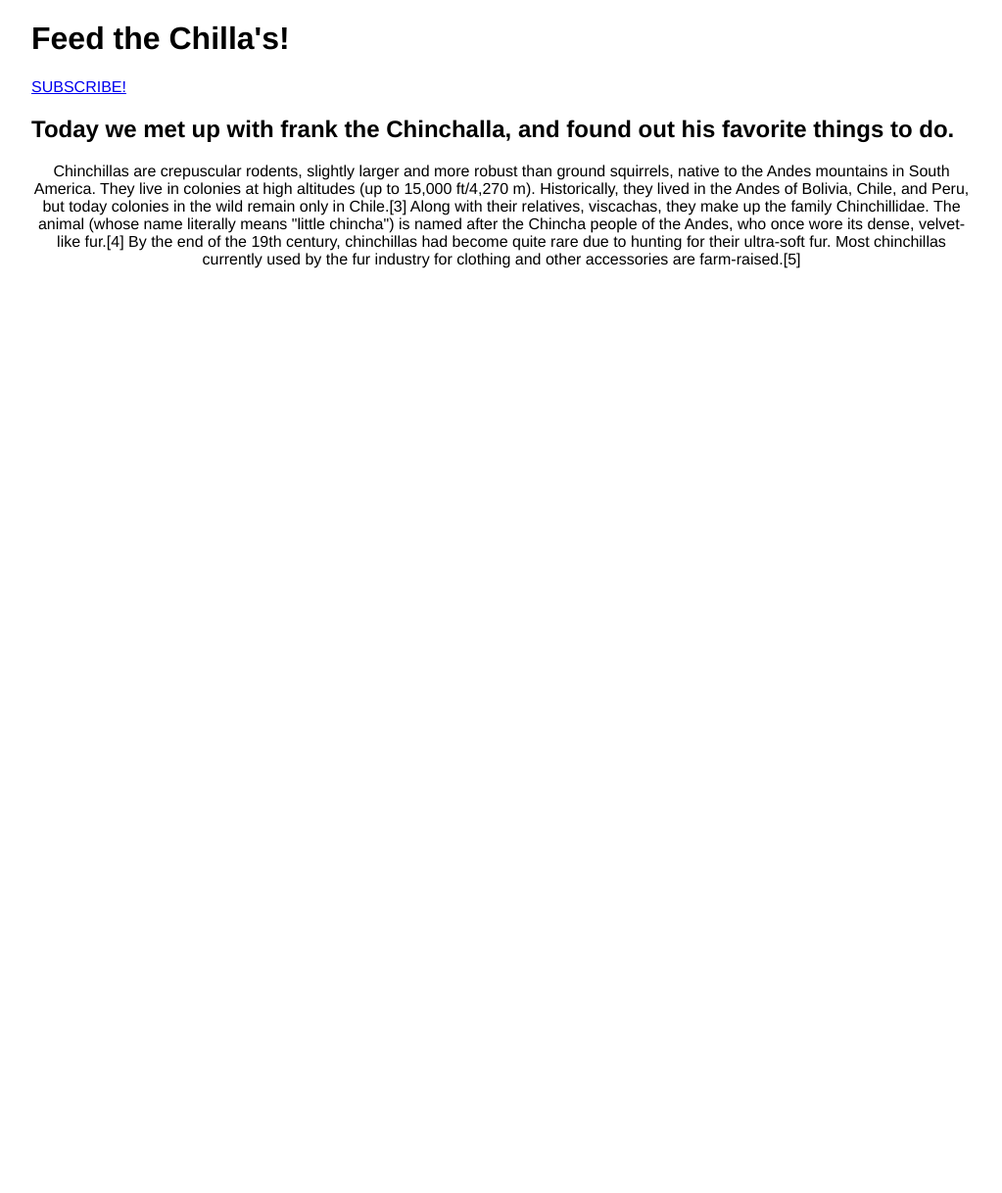
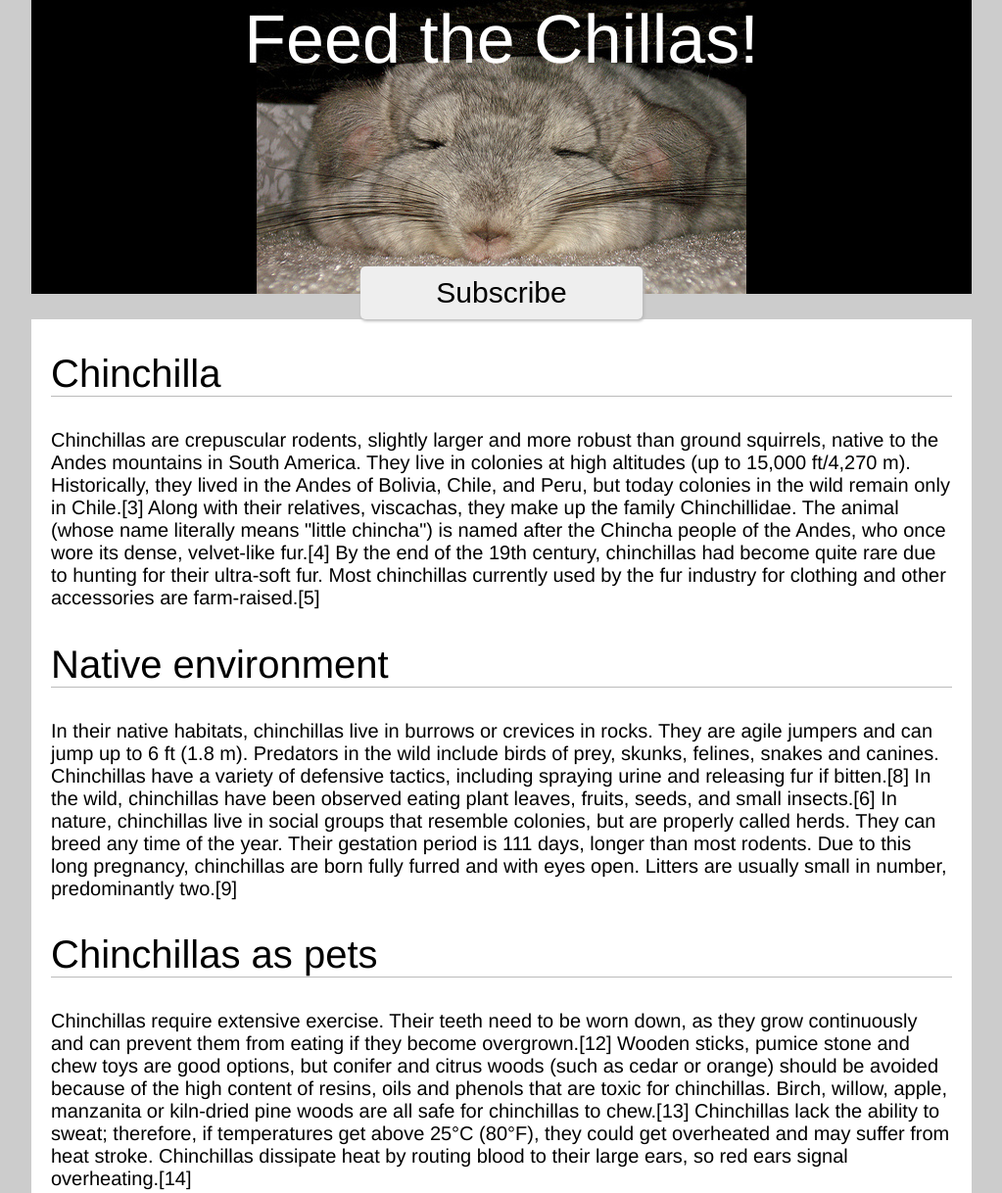
Before and after one commit to alyssamichelle/WDF, a plain HTML site: page nicoll_alyssa_lab7/rss.html in a window 1280 px wide. Shown: the top 1218 px of the page at 98% size, without its empty margins (128-1151 px from the left). Before the commit the page ends 800 px from the top, so only its background shows below. Drawn offline with Linux system fonts and the light colour scheme.

Commit message:
making a chill site

```diff
--- a/nicoll_alyssa_lab7/rss.html
+++ b/nicoll_alyssa_lab7/rss.html
@@ -4,14 +4,41 @@
 	<title>Chilla's are the Best</title>
 	<link rel="stylesheet" href="style.css"/>
 </head>
+
 <body>
-	<h1>Feed the Chilla's!</h1>
-	<a href="rss.xml">SUBSCRIBE!</a>
+	<h1>Feed the Chillas!</h1>
+	<form action="rss.xml" method="get">
+	<input id="submit" name="Subscribe" type="submit" value="Subscribe"/>
+	</form>
+	<div>
 
-	<h2>Today we met up with frank the Chinchalla, and found out his favorite things to do.</h2>
-	<article>
-		Chinchillas are crepuscular rodents, slightly larger and more robust than ground squirrels, native to the Andes mountains in South America. They live in colonies at high altitudes (up to 15,000 ft/4,270 m). Historically, they lived in the Andes of Bolivia, Chile, and Peru, but today colonies in the wild remain only in Chile.[3] Along with their relatives, viscachas, they make up the family Chinchillidae.
-		The animal (whose name literally means "little chincha") is named after the Chincha people of the Andes, who once wore its dense, velvet-like fur.[4] By the end of the 19th century, chinchillas had become quite rare due to hunting for their ultra-soft fur. Most chinchillas currently used by the fur industry for clothing and other accessories are farm-raised.[5]
-	</article>
+		<h2>Chinchilla</h2>
+		<article>
+			Chinchillas are crepuscular rodents, slightly larger and more robust than ground squirrels, native to the Andes mountains in South America. They live in colonies at high altitudes (up to 15,000 ft/4,270 m). Historically, they lived in the Andes of Bolivia, Chile, and Peru, but today colonies in the wild remain only in Chile.[3] Along with their relatives, viscachas, they make up the family Chinchillidae.
+			The animal (whose name literally means "little chincha") is named after the Chincha people of the Andes, who once wore its dense, velvet-like fur.[4] By the end of the 19th century, chinchillas had become quite rare due to hunting for their ultra-soft fur. Most chinchillas currently used by the fur industry for clothing and other accessories are farm-raised.[5]
+		</article>
+
+		<h2>Native environment</h2>
+		<article>
+		In their native habitats, chinchillas live in burrows or crevices in rocks. They are agile jumpers and can jump up to 6 ft (1.8 m). Predators in the wild include birds of prey, skunks, felines, snakes and canines. Chinchillas have a variety of defensive tactics, including spraying urine and releasing fur if bitten.[8] In the wild, chinchillas have been observed eating plant leaves, fruits, seeds, and small insects.[6]
+		In nature, chinchillas live in social groups that resemble colonies, but are properly called herds. They can breed any time of the year. Their gestation period is 111 days, longer than most rodents. Due to this long pregnancy, chinchillas are born fully furred and with eyes open. Litters are usually small in number, predominantly two.[9]
+		</article>
+
+		<h2>Chinchillas as pets</h2>
+		<article>
+			Chinchillas require extensive exercise. Their teeth need to be worn down, as they grow continuously and can prevent them from eating if they become overgrown.[12] Wooden sticks, pumice stone and chew toys are good options, but conifer and citrus woods (such as cedar or orange) should be avoided because of the high content of resins, oils and phenols that are toxic for chinchillas. Birch, willow, apple, manzanita or kiln-dried pine woods are all safe for chinchillas to chew.[13]
+			Chinchillas lack the ability to sweat; therefore, if temperatures get above 25°C (80°F), they could get overheated and may suffer from heat stroke. Chinchillas dissipate heat by routing blood to their large ears, so red ears signal overheating.[14]
+		</article>
+
+		<h2>More on Chillas as pets</h2>
+		<article>
+			The animals instinctively clean their fur by taking dust baths, in which they roll around in special dust made of fine pumice. In the wild, the dust is formed from fine, ground volcanic rocks. The dust gets into their fur and absorbs oil and dirt. These baths are needed a few times a week. Chinchillas do not bathe in water because the dense fur prevents air-drying, retaining moisture close to the skin, which can cause fungus growth or fur rot. A wet chinchilla must be dried immediately with towels and a no-heat hair dryer. The thick fur resists parasites, such as fleas, and reduces loose dander, making chinchillas hypoallergenic.[16]
+
+
+			A domesticated white mosaic chinchilla with dark gray marking
+			Chinchillas eat and drink in very small amounts.[17] In the wild, they eat and digest desert grasses, so cannot efficiently process fatty or high protein foods, or too many green plants. A high quality, hay-based pellet and a constant supply of loose timothy hay will meet all of their dietary needs. Chinchillas' very sensitive gastrointestinal tracts can be easily disrupted, so a healthy diet is important.[18] In a mixed ration, chinchillas may avoid the healthy, high-fiber pellets in favor of items such as raisins and seeds. Fresh vegetables and fruit (with high moisture content) should be avoided, as these can cause bloat, which can be fatal. Sweets and dried fruit treats should be limited to one per day, at the very most. This can lead to diarrhea, or in the long term, diabetes. Nuts should be avoided due to their high fat content. High protein foods and alfalfa hay can cause liver problems and should be limited.[18]
+		</article>
+	</div>
 </body>
+
 </html>
--- a/nicoll_alyssa_lab7/style.css
+++ b/nicoll_alyssa_lab7/style.css
@@ -1,8 +1,50 @@
+
 body{
+	font-size: 62.5%;
 	max-width: 960px;
 	margin: 0px auto;
+	background-color: #ccc;
 	font-family: "Helvetica Neue", san-serif;
 }
+div{
+	overflow:hidden;
+	padding: 0px 20px;
+	background-color: #fff;
+	width: -webkit-calc(100% - 40px);
+}
+
+h1{
+	margin: 0px;
+	color: #fff;
+	height: 300px;
+	font-size: 7em;
+	font-weight: 100;
+	text-align: center;
+	background: #000 url('chilla.jpg') no-repeat center top;
+}
+h2{
+	clear: left;
+	font-size: 4em;
+	font-weight: 200;
+	border-bottom: 1px solid #bbb;
+}
 article{
-	text-align: center;
+	font-size: 2em;
+	font-weight: 300;
 }
+input[type="submit"]{
+	width: 30%;
+	border: none;
+	margin: 0% 35%;
+	font-size: 3em;
+	margin-top: -50px;
+	padding:  10px 30px;
+	background-color: #eee;
+	-moz-border-radius: 5px;
+	-webkit-border-radius: 5px;
+	-moz-box-shadow: 1px 1px 3px 1px #bbb;
+	-webkit-box-shadow: 1px 1px 3px 1px #bbb;
+}
+input[type="submit"]:hover{
+	background-color: #aaa;
+}
```
Also changed, not shown: nicoll_alyssa_lab7/rss.xml (+19 -0 lines), nicoll_alyssa_lab7/chilla.jpg (added).
